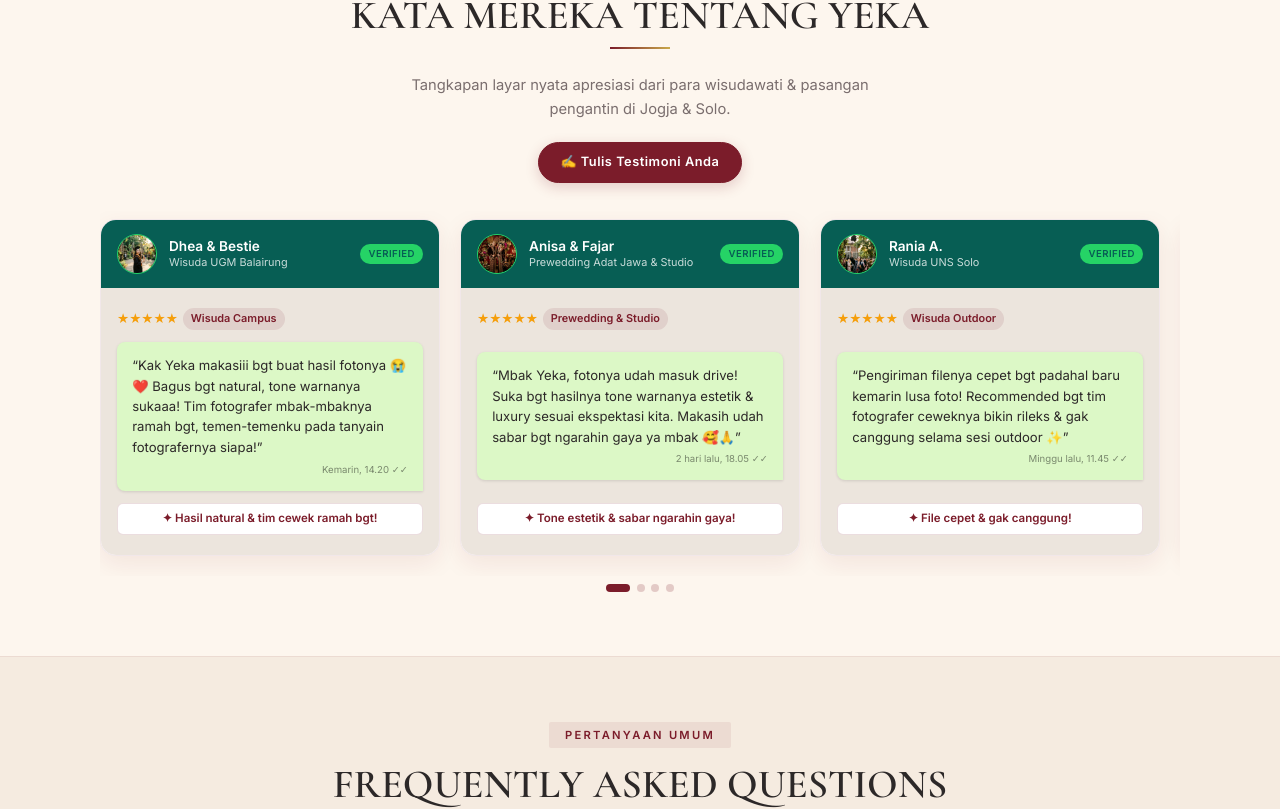
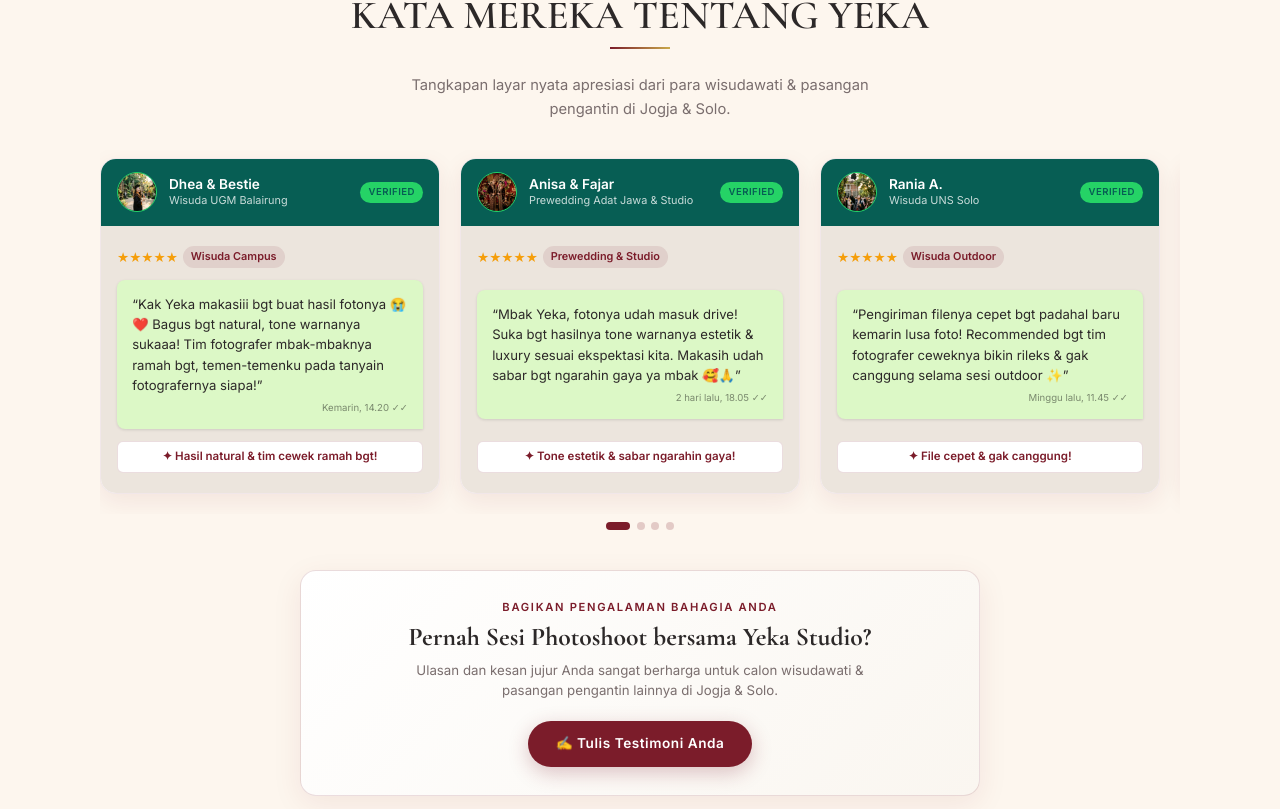
Before and after one commit to andrew-sora/yeka-studio, a Next.js app: page / in a window 1280 px wide. Shown: the part 5832-6641 px from the top of the page. Built offline with nearby package versions, Linux system fonts and the light colour scheme.

Commit message:
style: redesign write testimonial CTA into prominent bottom banner card

```diff
--- a/src/components/TestimonialSection.tsx
+++ b/src/components/TestimonialSection.tsx
@@ -246,41 +246,18 @@ export default function TestimonialSection() {
             fontSize: '0.92rem',
             color: 'var(--muted)',
             maxWidth: '520px',
-            margin: '0 auto 1.25rem auto',
+            margin: '0 auto',
             lineHeight: 1.65,
             fontFamily: 'Inter, sans-serif',
           }}>
             Tangkapan layar nyata apresiasi dari para wisudawati &amp; pasangan pengantin di Jogja &amp; Solo.
           </p>
-
-          {/* Toggle Write Testimonial Button */}
-          <button
-            onClick={() => setShowForm(!showForm)}
-            style={{
-              background: showForm ? 'rgba(123,28,42,0.1)' : 'var(--maroon)',
-              color: showForm ? 'var(--maroon)' : 'white',
-              border: '1.5px solid var(--maroon)',
-              padding: '0.6rem 1.35rem',
-              borderRadius: '100px',
-              fontFamily: 'Inter, sans-serif',
-              fontSize: '0.8rem',
-              fontWeight: 600,
-              letterSpacing: '0.04em',
-              cursor: 'pointer',
-              display: 'inline-flex',
-              alignItems: 'center',
-              gap: '0.4rem',
-              transition: 'all 0.3s ease',
-              boxShadow: showForm ? 'none' : '0 4px 14px rgba(123,28,42,0.2)',
-            }}
-          >
-            <span>{showForm ? '✕ Tutup Form' : '✍️ Tulis Testimoni Anda'}</span>
-          </button>
         </div>
 
         {/* 📝 Add Testimonial Form Modal/Expander */}
         {showForm && (
           <div
+            id="form-tulis-testimoni"
             className="animate-fade-in-up"
             style={{
               maxWidth: '540px',
@@ -668,6 +645,87 @@ export default function TestimonialSection() {
               />
             ))}
           </div>
+
+          {/* Prominent High-Contrast Call-To-Action Banner at Bottom */}
+          <div style={{
+            maxWidth: '680px',
+            margin: '2.5rem auto 0 auto',
+            background: 'linear-gradient(135deg, #FFFFFF 0%, #FAF6F0 100%)',
+            borderRadius: '16px',
+            padding: '1.75rem 1.5rem',
+            border: '1.5px solid rgba(123, 28, 42, 0.15)',
+            boxShadow: '0 8px 30px rgba(123, 28, 42, 0.08)',
+            textAlign: 'center',
+            position: 'relative',
+            overflow: 'hidden',
+          }}>
+            <div style={{
+              fontSize: '0.7rem',
+              fontWeight: 700,
+              letterSpacing: '0.15em',
+              textTransform: 'uppercase',
+              color: 'var(--maroon)',
+              fontFamily: 'Inter, sans-serif',
+              marginBottom: '0.35rem',
+            }}>
+              BAGIKAN PENGALAMAN BAHAGIA ANDA
+            </div>
+
+            <h3 style={{
+              fontFamily: 'Cormorant Garamond, serif',
+              fontSize: 'clamp(1.25rem, 3.5vw, 1.6rem)',
+              fontWeight: 700,
+              color: 'var(--charcoal)',
+              marginBottom: '0.5rem',
+              lineHeight: 1.25,
+            }}>
+              Pernah Sesi Photoshoot bersama Yeka Studio?
+            </h3>
+
+            <p style={{
+              fontSize: '0.83rem',
+              color: 'var(--muted)',
+              fontFamily: 'Inter, sans-serif',
+              maxWidth: '480px',
+              margin: '0 auto 1.25rem auto',
+              lineHeight: 1.5,
+            }}>
+              Ulasan dan kesan jujur Anda sangat berharga untuk calon wisudawati &amp; pasangan pengantin lainnya di Jogja &amp; Solo.
+            </p>
+
+            <button
+              id="btn-tulis-testimoni"
+              onClick={() => {
+                const nextState = !showForm;
+                setShowForm(nextState);
+                if (nextState) {
+                  setTimeout(() => {
+                    const formEl = document.getElementById('form-tulis-testimoni');
+                    if (formEl) formEl.scrollIntoView({ behavior: 'smooth', block: 'center' });
+                  }, 100);
+                }
+              }}
+              style={{
+                background: 'var(--maroon)',
+                color: 'white',
+                border: 'none',
+                padding: '0.75rem 1.75rem',
+                borderRadius: '100px',
+                fontFamily: 'Inter, sans-serif',
+                fontSize: '0.85rem',
+                fontWeight: 600,
+                letterSpacing: '0.04em',
+                cursor: 'pointer',
+                display: 'inline-flex',
+                alignItems: 'center',
+                gap: '0.5rem',
+                boxShadow: '0 6px 20px rgba(123,28,42,0.25)',
+                transition: 'all 0.25s ease',
+              }}
+            >
+              <span>{showForm ? '✕ Tutup Form Ulasan' : '✍️ Tulis Testimoni Anda'}</span>
+            </button>
+          </div>
         </div>
       </div>
     </section>
```
